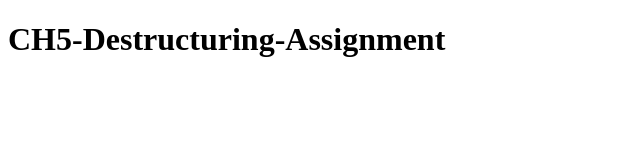
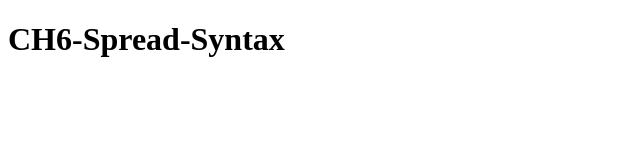
Before and after one commit to yohoprashant/es6-basics-to-start-vuejs, a plain HTML site: page index.html in a window 1280 px wide. Shown: the whole page, without its empty margins (0-640 px from the left). Drawn offline with Linux system fonts and the light colour scheme.

Commit message:
Code updated for CH6-Spread-Syntax

```diff
--- a/index.html
+++ b/index.html
@@ -6,7 +6,7 @@
 </head>
 <body>
 	<div>
-		<h1>CH5-Destructuring-Assignment</h1>
+		<h1>CH6-Spread-Syntax</h1>
 	</div>
 	<script src="script.js" type="module"></script>
 </body>
```
Also changed, not shown: script.js (+34 -30 lines), 1 other file.
